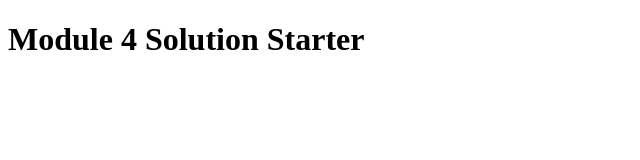
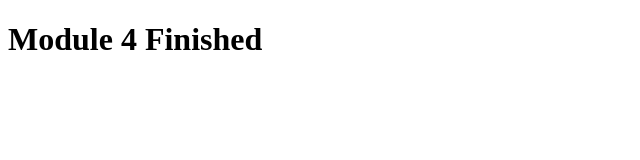
Before and after one commit to snow5/coursera_test, a plain HTML site: page mod4_assignment/index.html in a window 1280 px wide. Shown: the whole page, without its empty margins (0-640 px from the left). Drawn offline with Linux system fonts and the light colour scheme.

Commit message:
change UI

```diff
--- a/mod4_assignment/index.html
+++ b/mod4_assignment/index.html
@@ -11,6 +11,6 @@
   <script src="script.js"></script>
 </head>
 <body>
-  <h1>Module 4 Solution Starter</h1>
+  <h1>Module 4 Finished</h1>
 </body>
 </html>
```
